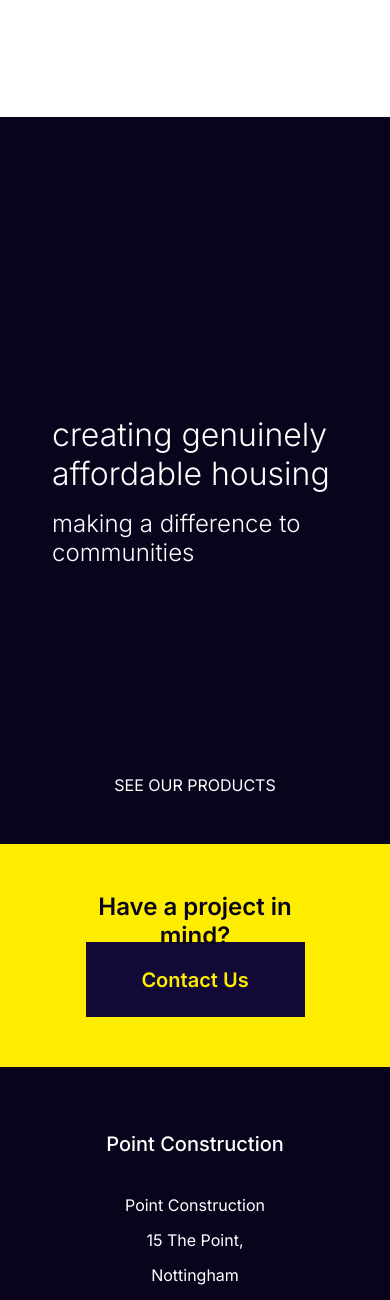
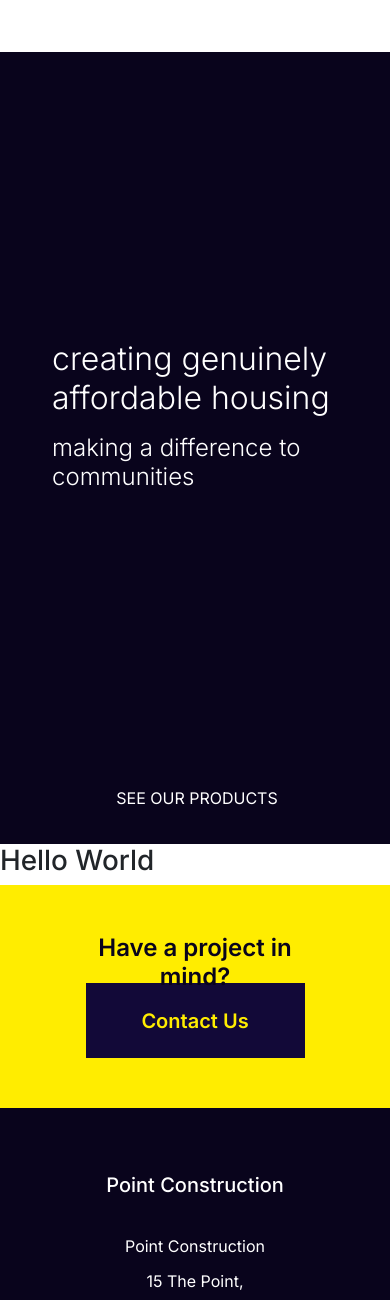
Before and after one commit to LewisCM14/point_construction, a Django app: page / in a window 390 px wide. Shown: the top 1300 px of the page. Run offline with Django 3.2, Linux system fonts and the light colour scheme.

Commit message:
alter banner to hero section and complete

```diff
--- a/home/templates/home/index.html
+++ b/home/templates/home/index.html
@@ -2,4 +2,5 @@
 {% load static %}
 
 {% block content %}
+<h1>Hello World</h1>
 {% endblock %}
--- a/static/css/header.css
+++ b/static/css/header.css
@@ -1,79 +1,13 @@
-/* Main Header Styling */
-
 header {
-    width: 100%;
     height: 1117px;
 }
 
-.header-outer {
+.main-header-outer {
     height: 117px;
 }
 
-/* Banner Styles */
-
-.banner-outer {
-    height: 1000px;
-}
-
-.banner-text-outer {
-    height: 797px;
-}
-
-.banner-text-inner {
-    padding-left: 195px;
-    padding-right: 195px;
-    padding-top: 364px;
-}
-
-.products-link-outer {
-    height: 203px;
-}
-
-.products-link-inner {
-    height: 100%;
-}
-
-.banner-text-inner {
-    font-size: 54px;
-    line-height: 65px;
-}
-
-.products-link {
-    font-size: 16px;
-    line-height: 19px;
-    padding-bottom: 36px;
-}
-
-@media screen and (max-width: 768px) {
+@media screen and (max-width: 767px) {
     header {
         height: 844px;
     }
-
-    .banner-text-outer {
-        height: 714px;
-    }
-
-    .banner-text-outer {
-        height: 660px;
-    }
-
-    .banner-text-inner {
-        padding-left: 52px;
-        padding-right: 48px;
-        padding-top: 298px;
-    }
-
-    .banner-text-top {
-        font-size: 32px;
-        line-height: 39px;
-    }
-
-    .banner-text-bottom {
-        font-size: 24px;
-        line-height: 29px;
-    }
-
-    .products-link-outer {
-        height: 54px;
-    }
 }
--- /dev/null
+++ b/static/css/hero.css
@@ -0,0 +1,53 @@
+.hero-outer {
+    height: 1000px;
+    display: flex;
+    flex-direction: column;
+    font-size: 54px;
+    line-height: 65px;
+    padding-left: 195px;
+    padding-right: 195px;
+    padding-top: 359px;
+}
+
+.bottom-text {
+    text-align: right;
+}
+
+.products-link-container {
+    margin-top: auto;
+}
+
+.products-link {
+    font-size: 16px;
+    line-height: 19px;
+    padding-bottom: 36px;
+    text-align: center;
+}
+
+.products-link:hover {
+    color: #FFED00;
+}
+
+@media screen and (max-width: 767px) {
+    .main-header-outer {
+        height: 52px;
+    }
+
+    .hero-outer {
+        height: 792px;
+        padding-top: 287px;
+        padding-left: 52px;
+        padding-right: 48px;
+    }
+
+    .top-text {
+        font-size: 32px;
+        line-height: 39px;
+    }
+
+    .bottom-text {
+        font-size: 24px;
+        line-height: 29px;
+        text-align: left;
+    }
+}
--- a/templates/includes/header.html
+++ b/templates/includes/header.html
@@ -2,27 +2,24 @@
 
 {% block extra_css %}
     <link rel="stylesheet" href="{% static 'css/header.css' %}">
+    <link rel="stylesheet" href="{% static 'css/hero.css' %}">
 {% endblock %}
 
 <header class="bg-navy">
-    <section class="header-outer bg-white">
-        <div class="header-inner">
+    <!-- Main Navigation -->
+    <section class="main-header-outer bg-white">
+        <div class="main-header-inner">
 
         </div>
     </section>
-    <section class="banner-outer">
-        <div class="banner-inner">
-            <div class="banner-text-outer">
-                <div class="banner-text-inner">
-                    <p class="banner-text-top white-text fw-300 d-flex justify-content-xxl-start justify-content-center">creating genuinely affordable housing</p>
-                    <p class="banner-text-bottom white-text fw-300 d-flex justify-content-xxl-end justify-content-center">making a difference to communities</p>
-                </div>
-            </div>
-            <div class="products-link-outer">
-                <div class="products-link-inner d-flex justify-content-center">
-                    <a href="#" aria-label="see all our products" class="products-link text-white fw-400 d-flex align-self-end">SEE OUR PRODUCTS</a>
-                </div>
-            </div>
+    <!-- Hero Section -->
+    <section class="hero-outer">
+        <div class="hero-text-outer white-text fw-300">
+            <p class="top-text">creating genuinely affordable housing</p>
+            <p class="bottom-text">making a difference to communities</p>
+        </div>
+        <div class="products-link-container d-flex justify-content-center">
+            <a href="#" aria-label="see our range of products" class="products-link white-text fw-400">SEE OUR PRODUCTS</a>
         </div>
     </section>
 </header>
```
